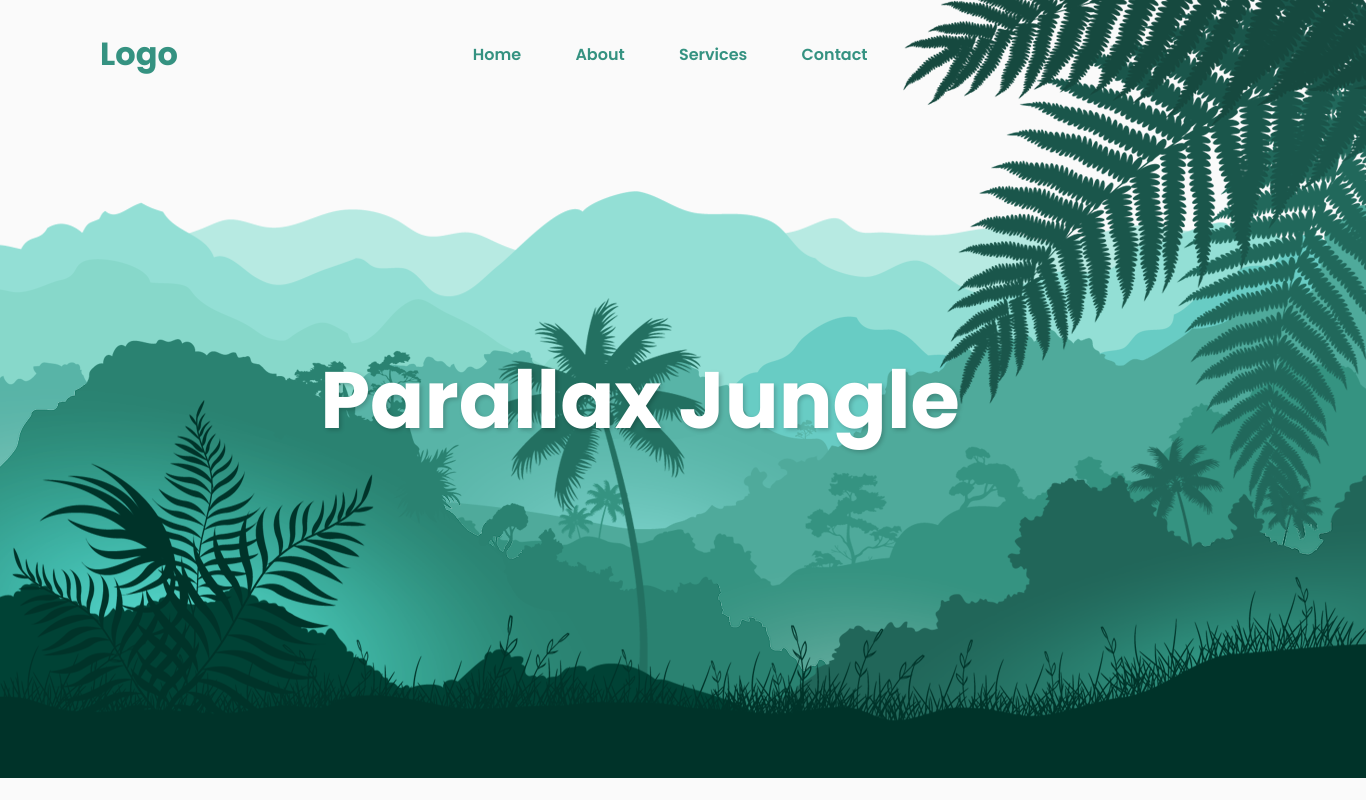
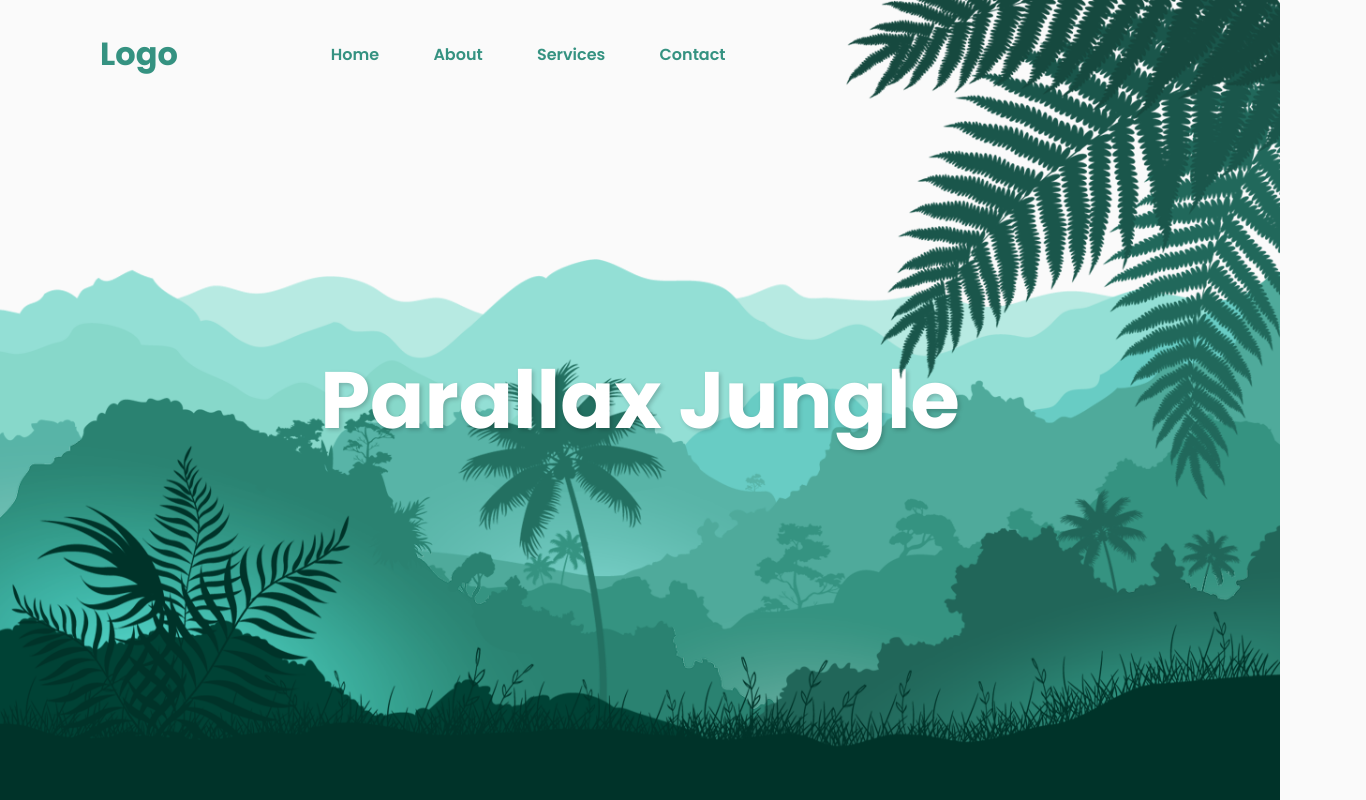
Before and after one commit to sharadnatarajSJSU/Sequio, a website: page index.html in a window 1280 px wide. Shown: the top 800 px of the page, 1366 px wide, since content can reach past the window. Drawn offline with Linux system fonts and the light colour scheme.

Commit message:
update styles

```diff
--- a/index.html
+++ b/index.html
@@ -27,7 +27,7 @@
                class="header__navigation--link">Contact</a>
         </nav>
     </header>
-    <main>
+    <!-- <main> -->
         <section class="parallax">
             <img src="/assets/hill1.png"
                  alt="hill"
@@ -78,7 +78,7 @@
                 platform, Parallax Jungle has got you covered. Contact us today to start your journey to a stunning
                 parallax website!</p>
         </section>
-    </main>
+    <!-- </main> -->
     <footer class="footer">
         <h3 class="footer__logo">Logo</h3>
       <h4  class="footer__copy"> &copy; 2023</h4>
--- a/scripts/index.js
+++ b/scripts/index.js
@@ -14,9 +14,7 @@ window.addEventListener('scroll', () => {
   leaf.style.left = `${value * 1.5}px`;
   hill5.style.left = `${value * 1.5}px`;
   hill4.style.left = `${value * -1.5}px`;
-//   hill3.style.left = `${value * .5}px`;
-//   hill3.style.top = `${value * .5}px`;
   hill2.style.left = `${value * -.5}px`;
-  hill2.style.top = `${value * .5}px`;
-  hill1.style.top = `${value * .5}px`;
+  hill2.style.bottom = `${value * -.5}px`;
+  hill1.style.bottom = `${value * -1.5}px`;
 });
--- a/styles/sass/base/_base.scss
+++ b/styles/sass/base/_base.scss
@@ -1,4 +1,5 @@
 body {
+    // width: 100vw;
     font-size: $font-size-default;
     font-family: $global-font;
     text-rendering: optimizeLegibility;
--- a/styles/sass/base/_reset.scss
+++ b/styles/sass/base/_reset.scss
@@ -4,6 +4,7 @@
     margin: 0;
     padding: 0;
     box-sizing: border-box;
+    // max-width: 100vw;
 
 }
 
@@ -11,6 +12,7 @@ html {
     font-size: 62.5%; //  1rem = 10px 10px/16px = 62.5%
     width: 100vw;
     min-height: 100vh;
+    overflow-x: hidden;
 }
 
 body {
--- a/styles/sass/components/_footer.scss
+++ b/styles/sass/components/_footer.scss
@@ -1,10 +1,12 @@
 .footer {
-    position: relative;
+    position: sticky;
+    bottom: 0;
     width: 100%;
     padding: 3rem 10rem 10rem;
     @include flex(column, center, flex-start);
     z-index: 100;
     background-color: $primary-brand-color-dark;
+    overflow-y: hidden;
 
     &__logo {
         font-size: 3.2rem;
--- a/styles/sass/components/_header.scss
+++ b/styles/sass/components/_header.scss
@@ -2,7 +2,7 @@
     position: absolute;
     top: 0;
     left: 0;
-    width: 100%;
+    width: 100vw;
     padding: 3rem 10rem;
     @include flex(row, flex-start, center);
     z-index: 100;
@@ -11,10 +11,11 @@
         font-size: 3.2rem;
         pointer-events: none;
         color: $primary-brand-color;
-        margin-right: 27rem;
+        margin-right: 10vw;
     }
 
     &__navigation {
+
         &--link {
             text-decoration: none;
             color: $primary-brand-color;
--- a/styles/sass/pages/_main.scss
+++ b/styles/sass/pages/_main.scss
@@ -4,6 +4,7 @@
     @include flex(row, center, center);
     transition: .5s linear;
     pointer-events: none;
+    overflow: hidden;
 
     &__title {
         position: absolute;
@@ -14,16 +15,34 @@
 
     img {
         position: absolute;
-        top: 0;
-        left: 0;
+        width: 100%;
+
+        &#hill3,
+        &#hill4,
+        &#hill5,
+        &#plant,
+        &#hill2,
+        &#hill1, &#tree {
+            bottom: 0;
+            left: 0;
+
+        }
+
+        &#leaf {
+            top: 0;
+            right: 0;
+        }
     }
+
+
 }
 
 .content {
     position: relative;
     background-color: $primary-brand-color-dark;
     padding: 10rem;
-    margin-top: 8rem;
+    height: 100%;
+    // margin-top: 8rem;
 
     &__title {
         font-size: 4.8rem;
```
Also changed, not shown: README.md, styles/styles.css.
